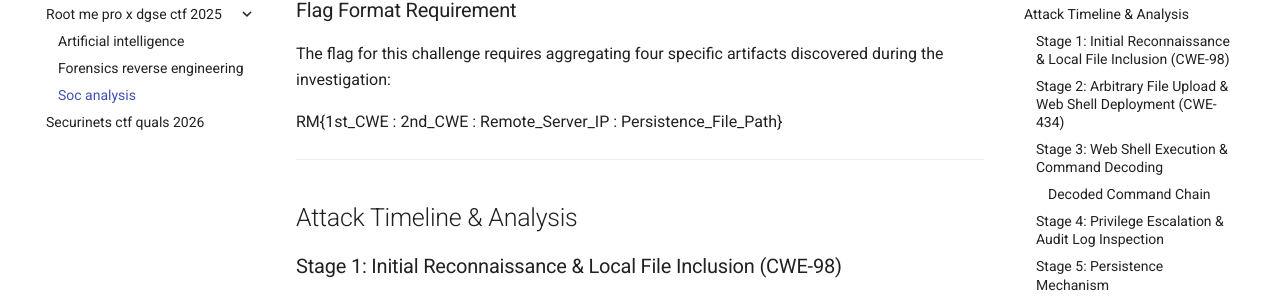
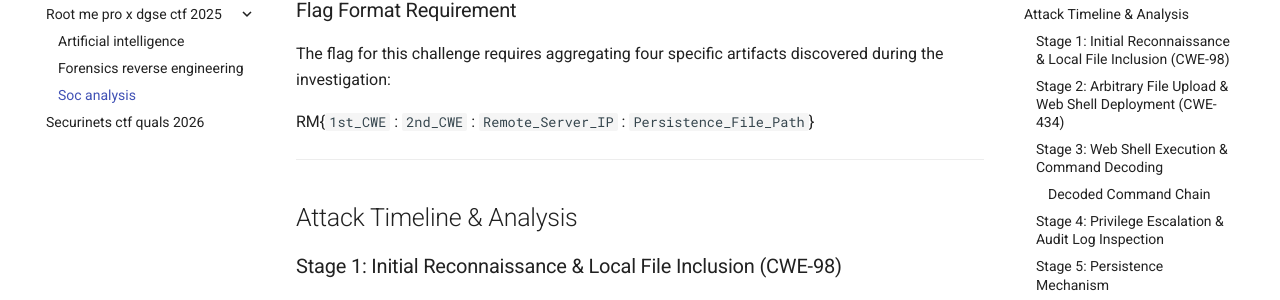
Before and after one commit to Itadown/itadown.github.io, an MkDocs documentation site: the page built from docs/my_ctfs/root-me-pro_x_dgse_ctf_2025/soc_analysis/index.md, in a window 1280 px wide and 900 px high, scrolled down 308 px. Shown: the part 148-448 px from the top of the window. Built offline with MkDocs 1.6.1 and Material for MkDocs 9.7.7, drawn with Linux system fonts in a browser that asks for light colours.

Commit message:
little fix

```diff
--- a/docs/my_ctfs/root-me-pro_x_dgse_ctf_2025/soc_analysis/index.md
+++ b/docs/my_ctfs/root-me-pro_x_dgse_ctf_2025/soc_analysis/index.md
@@ -17,7 +17,7 @@ The allied organization **Nuclear Punk** suffered a security breach. The objecti
 
 The flag for this challenge requires aggregating four specific artifacts discovered during the investigation:
 
-RM\{1st\_CWE : 2nd\_CWE : Remote\_Server\_IP : Persistence\_File\_Path\}
+RM\{`1st_CWE` : `2nd_CWE` : `Remote_Server_IP` : `Persistence_File_Path`}
 
 ---
 
```
